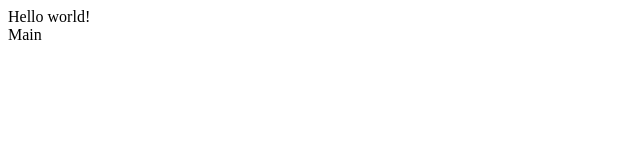
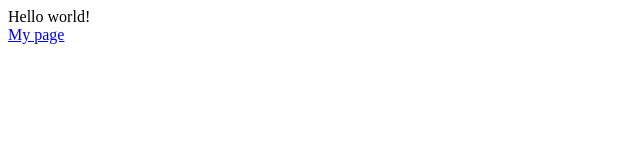
Before and after one commit to VictorMazurenko/my-project, a plain HTML site: page index.html in a window 1280 px wide. Shown: the full height of the page, 0-640 px from the left. Drawn offline with Linux system fonts and the light colour scheme.

Commit message:
Update index.html

```diff
--- a/index.html
+++ b/index.html
@@ -7,6 +7,8 @@
 </head>
 <body>
     <header>Hello world!</header>
-    <main>Main</main>
+    <main>
+        <a href="https://your-name.github.io/your-repo/">My page</a>
+    </main>
 </body>
 </html>
```
